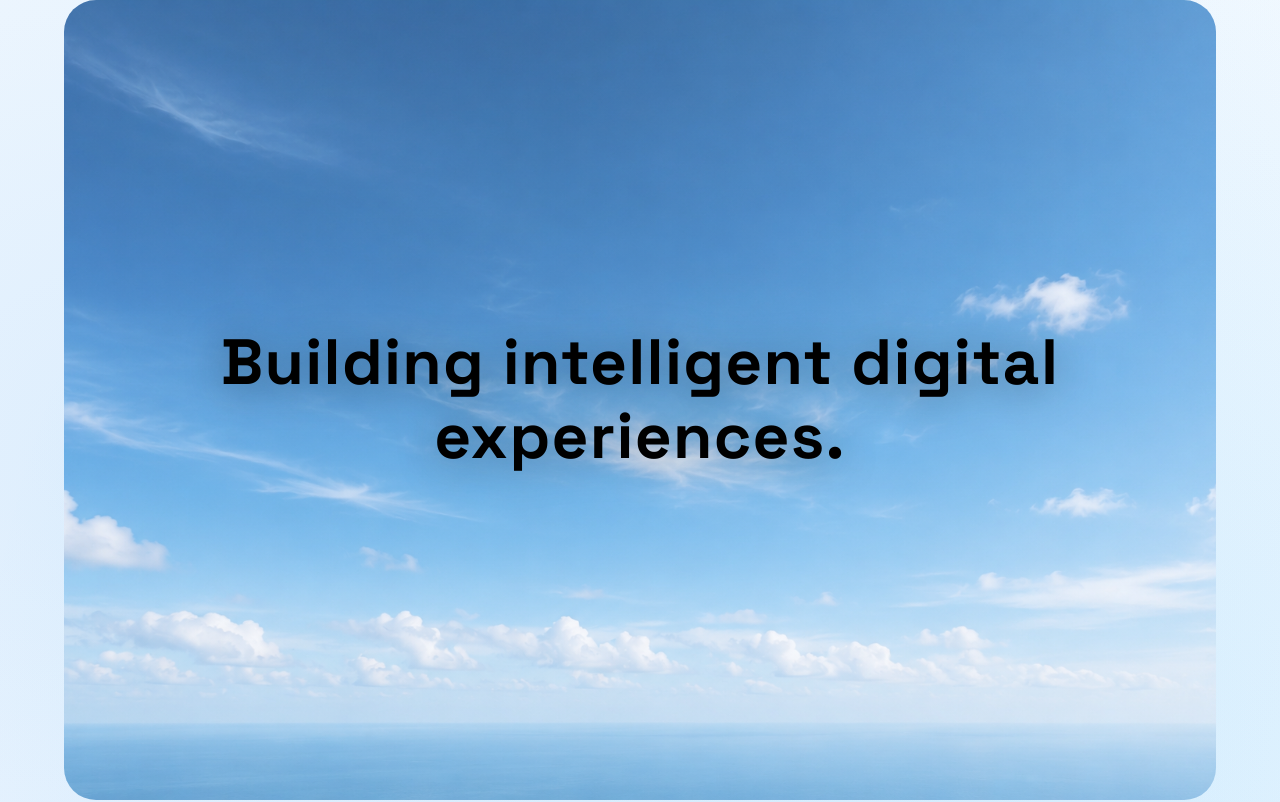
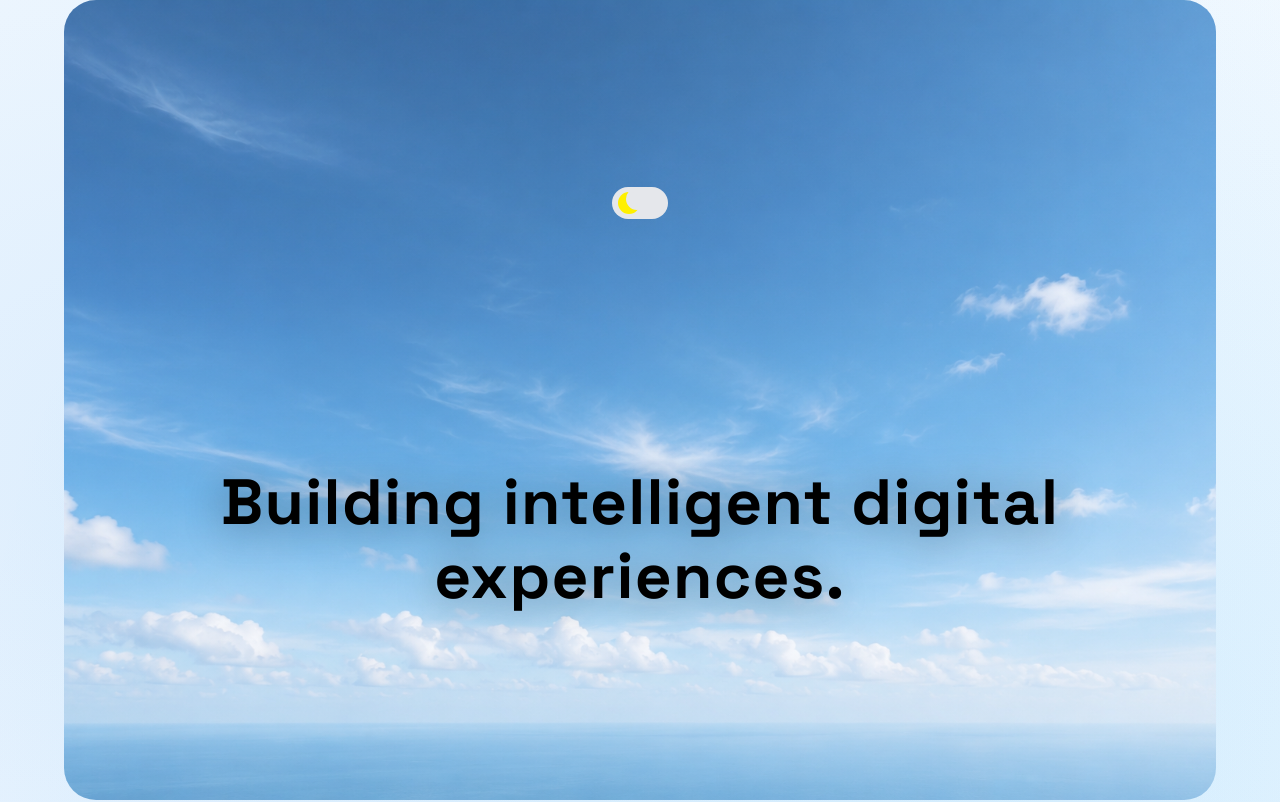
Before and after one commit to mondirdf/Portf, a React (Vite) app: page / in a window 1280 px wide. Shown: the top 802 px of the page. Built offline with nearby package versions, Linux system fonts and the light colour scheme.

Commit message:
Add theme switch to top of hero section

```diff
--- a/src/App.jsx
+++ b/src/App.jsx
@@ -115,12 +115,18 @@ export function App() {
     document.documentElement.dataset.theme = theme;
   }, [theme]);
 
+  const isDarkMode = theme === 'dark';
+
+  const handleThemeToggle = (checked) => {
+    setTheme(checked ? 'dark' : 'light');
+  };
+
   return (
     <div className="relative min-h-screen overflow-x-hidden text-[var(--color-text-primary)]">
       <BackgroundFx />
       <GlassFilter />
       <main className="relative z-10">
-        <Hero />
+        <Hero isDarkMode={isDarkMode} onThemeToggle={handleThemeToggle} />
         <About />
         <Projects />
         <Contact />
@@ -130,15 +136,32 @@ export function App() {
   );
 }
 
-function Hero() {
+function Hero({ isDarkMode, onThemeToggle }) {
   return (
     <section id="home" className="hero-bg section-shell mx-auto grid min-h-screen max-w-6xl items-center motion-section-transition">
+      <div className="mb-8 flex w-full justify-center">
+        <Switch checked={isDarkMode} onChange={onThemeToggle} />
+      </div>
       <motion.div initial="hidden" whileInView="visible" viewport={{ once: true }} variants={sectionFadeUp} className="w-full text-center motion-enter-fade-up">
         <h1 className="text-display text-[var(--color-hero-heading)] drop-shadow-[0_4px_20px_rgba(0,0,0,0.35)]">
           Building intelligent digital experiences.
         </h1>
       </motion.div>
     </section>
+  );
+}
+
+function Switch({ checked, onChange }) {
+  return (
+    <label className="relative inline-block h-[2em] w-[3.5em]" aria-label="Toggle dark mode">
+      <input
+        type="checkbox"
+        className="peer h-0 w-0 opacity-0"
+        checked={checked}
+        onChange={(event) => onChange(event.target.checked)}
+      />
+      <span className="absolute inset-0 cursor-pointer rounded-[30px] bg-gray-200 transition duration-500 before:absolute before:bottom-[15%] before:left-[10%] before:h-[1.4em] before:w-[1.4em] before:rounded-full before:bg-gray-200 before:shadow-[inset_8px_-4px_0px_0px_#fff000] before:transition before:duration-500 before:content-[''] peer-checked:bg-gray-400 peer-checked:before:translate-x-full peer-checked:before:shadow-[inset_15px_-4px_0px_15px_#fff000] dark:bg-[#0a1a44] dark:peer-checked:bg-[#102b6a] dark:before:bg-[#0a1a44]" />
+    </label>
   );
 }
 
```
